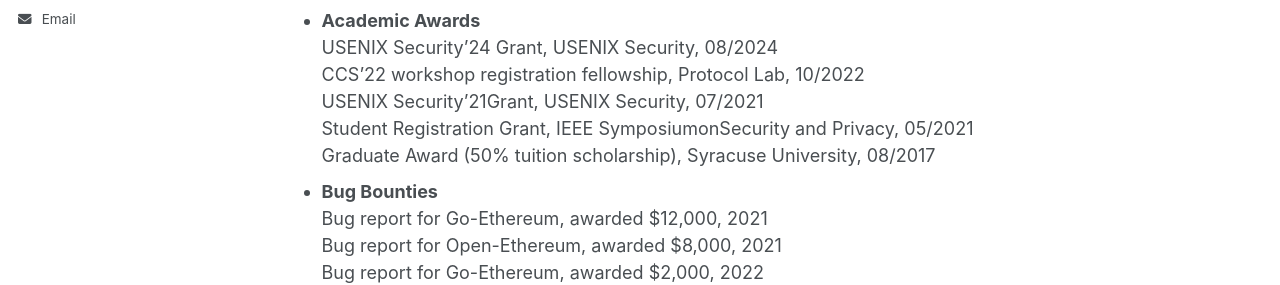
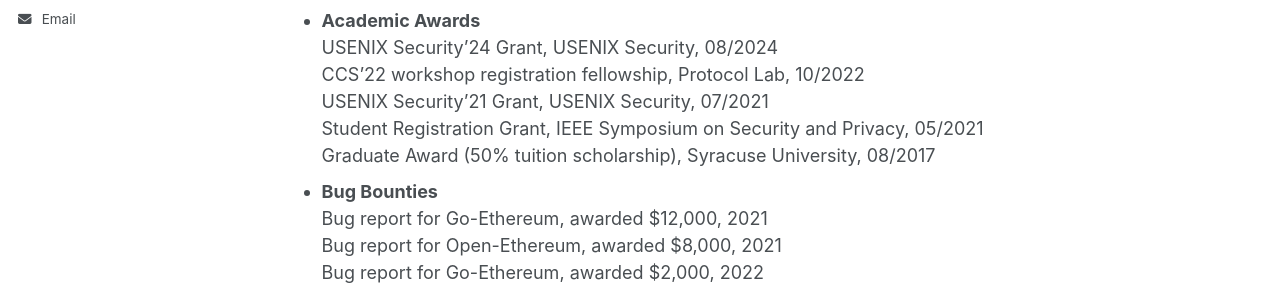
Before and after one commit to wangyibo0308/wangyibo0308.github.io, a Jekyll site: the page built from _pages/about.md, in a window 1280 px wide and 900 px high, scrolled down 1069 px. Shown: the part 362-647 px from the top of the window. Built offline with Jekyll 4.4.1, drawn with Linux system fonts in a browser that asks for light colours.

Commit message:
Update about.md

```diff
--- a/_pages/about.md
+++ b/_pages/about.md
@@ -49,8 +49,8 @@ Awards & Honors
 - **Academic Awards**
   USENIX Security’24 Grant, USENIX Security, 08/2024
   CCS’22 workshop registration fellowship, Protocol Lab, 10/2022
-  USENIX Security’21Grant, USENIX Security, 07/2021
-  Student Registration Grant, IEEE SymposiumonSecurity and Privacy, 05/2021
+  USENIX Security’21 Grant, USENIX Security, 07/2021
+  Student Registration Grant, IEEE Symposium on Security and Privacy, 05/2021
   Graduate Award (50% tuition scholarship), Syracuse University, 08/2017
 - **Bug Bounties**
   Bug report for Go-Ethereum, awarded $12,000, 2021
```
